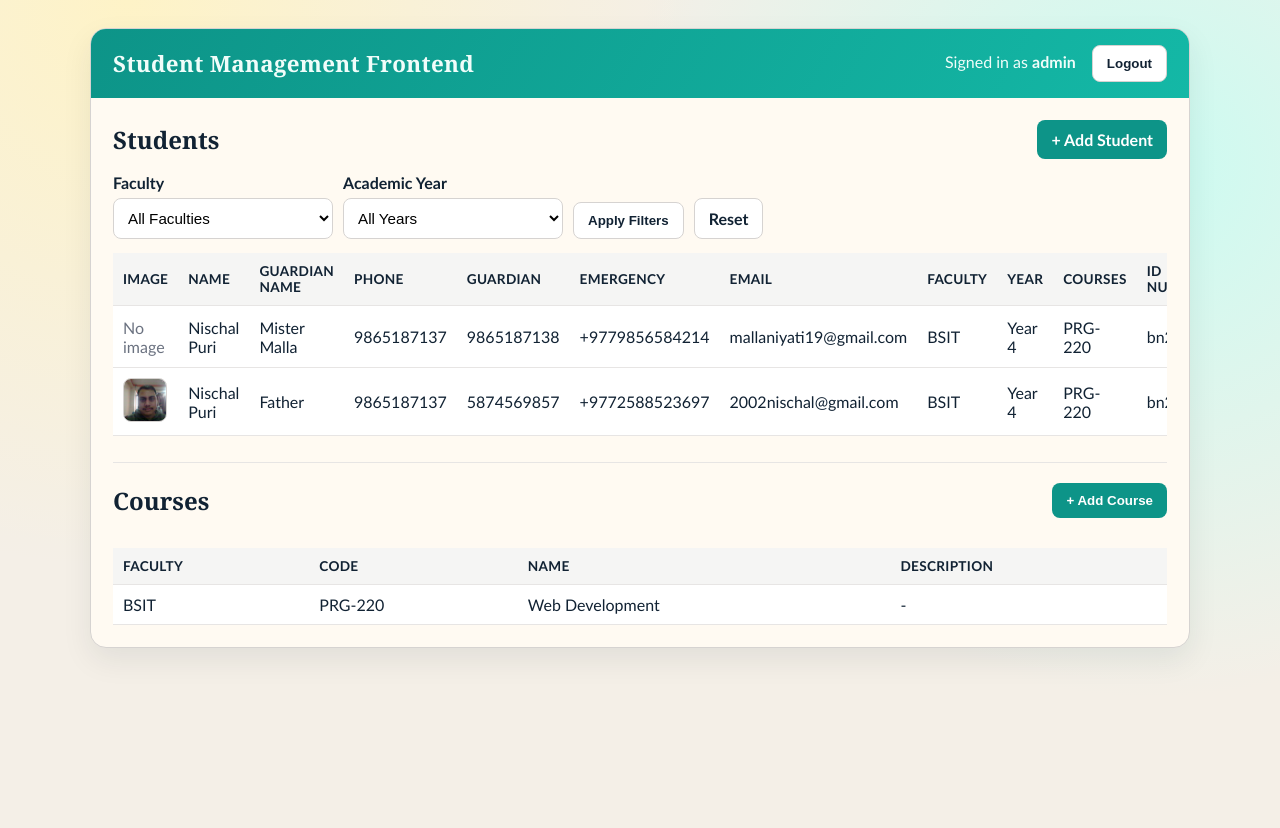
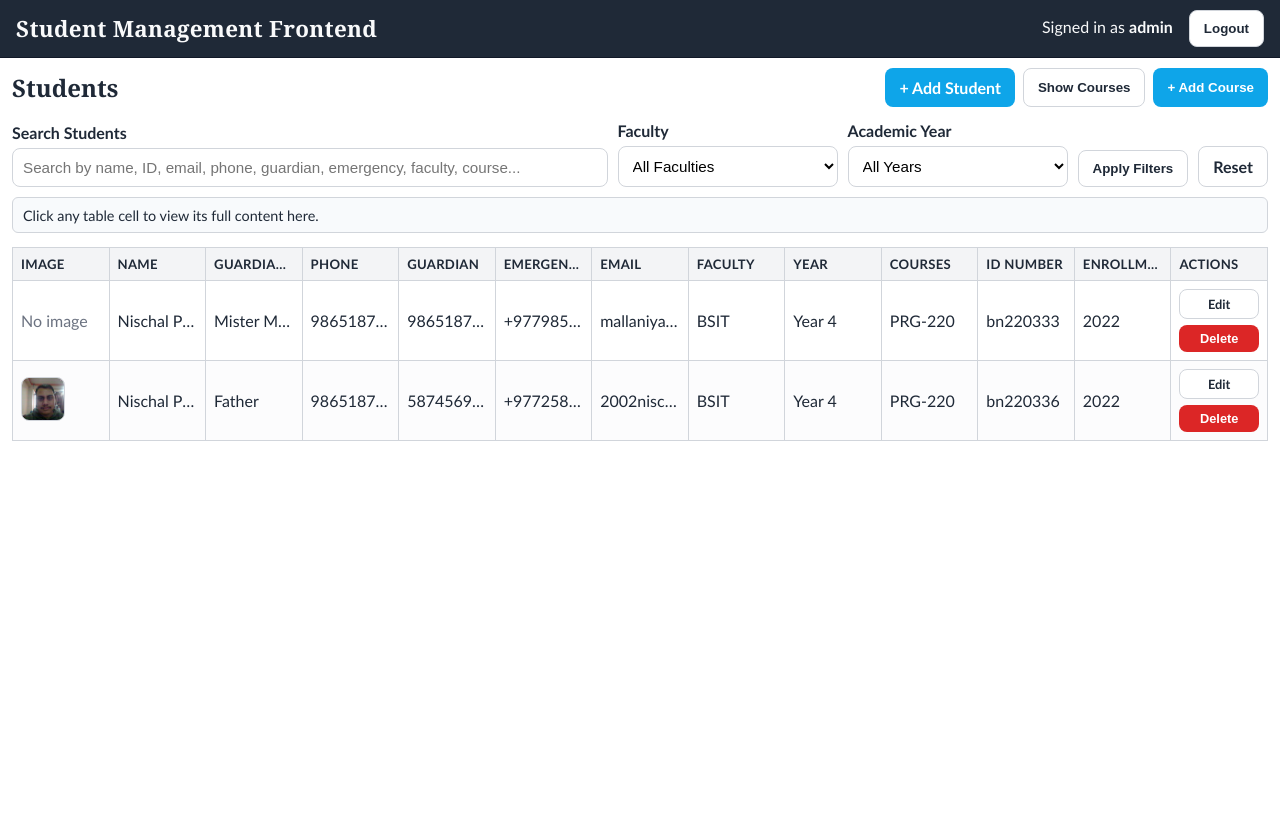
Before and after one commit to puri-codes/student-database, a Django app: page /students/ in a window 1280 px wide. After the commit the page ends 441 px from the top, so only its background shows below. Run offline with Django 5.2, Linux system fonts and the light colour scheme; a user stored in the database is signed in; data comes from the database, SQL or seed files in the repository; both versions use the stored data as it was after the commit.

Commit message:
Enhance student management interface and search functionality

```diff
--- a/students/templates/students/base.html
+++ b/students/templates/students/base.html
@@ -6,14 +6,14 @@
     <title>{% block title %}Student Manager{% endblock %}</title>
     <style>
         :root {
-            --ink: #112233;
-            --bg: #f4efe7;
-            --paper: #fffaf2;
-            --accent: #0d9488;
-            --accent-dark: #0f766e;
-            --danger: #c53030;
+            --ink: #1f2937;
+            --bg: #f3f4f6;
+            --paper: #ffffff;
+            --accent: #0ea5e9;
+            --accent-dark: #0284c7;
+            --danger: #dc2626;
             --muted: #6b7280;
-            --border: #d6d3d1;
+            --border: #d1d5db;
         }
 
         * { box-sizing: border-box; }
@@ -22,30 +22,29 @@
             margin: 0;
             font-family: "Trebuchet MS", "Lucida Sans Unicode", "Segoe UI", sans-serif;
             color: var(--ink);
-            background:
-                radial-gradient(circle at 10% 0%, #fef3c7 0%, transparent 40%),
-                radial-gradient(circle at 90% 20%, #ccfbf1 0%, transparent 40%),
-                var(--bg);
-            min-height: 100vh;
+            background: var(--bg);
+            min-height: 100dvh;
         }
 
         .container {
-            width: min(1100px, 95vw);
-            margin: 28px auto;
+            width: 100vw;
+            min-height: 100dvh;
+            margin: 0;
             background: var(--paper);
-            border: 1px solid var(--border);
-            border-radius: 16px;
-            box-shadow: 0 12px 30px rgba(17, 34, 51, 0.08);
-            overflow: hidden;
+            border: 0;
+            border-radius: 0;
+            box-shadow: none;
+            overflow: visible;
         }
 
         .header {
             display: flex;
             justify-content: space-between;
             align-items: center;
-            padding: 16px 22px;
-            background: linear-gradient(120deg, #0d9488, #14b8a6);
-            color: #f0fdfa;
+            padding: 10px 16px;
+            background: #1f2937;
+            color: #f9fafb;
+            border-bottom: 1px solid #111827;
         }
 
         .header h1 {
@@ -62,7 +61,7 @@
         }
 
         .content {
-            padding: 22px;
+            padding: 10px 12px;
         }
 
         .messages {
@@ -125,16 +124,36 @@
             border-collapse: collapse;
             margin-top: 14px;
             background: #fff;
+            table-layout: fixed;
         }
 
         th, td {
             text-align: left;
-            padding: 10px;
-            border-bottom: 1px solid #e7e5e4;
+            padding: 8px;
+            border: 1px solid var(--border);
             vertical-align: middle;
+            white-space: nowrap;
+            overflow: hidden;
+            text-overflow: ellipsis;
         }
 
-        th { background: #f5f5f4; font-size: 0.85rem; text-transform: uppercase; letter-spacing: 0.3px; }
+        th {
+            background: #f3f4f6;
+            font-size: 0.82rem;
+            text-transform: uppercase;
+            letter-spacing: 0.3px;
+            position: sticky;
+            top: 0;
+            z-index: 1;
+        }
+
+        tbody tr:nth-child(even) {
+            background: #fcfcfd;
+        }
+
+        tbody tr:hover {
+            background: #f0f9ff;
+        }
 
         .avatar {
             width: 44px;
@@ -146,8 +165,23 @@
 
         .actions {
             display: flex;
-            gap: 8px;
-            align-items: center;
+            flex-direction: column;
+            gap: 6px;
+            align-items: stretch;
+            width: 100%;
+        }
+
+        .actions a,
+        .actions button,
+        .actions form {
+            width: 100%;
+        }
+
+        .actions .btn {
+            padding: 6px 8px;
+            font-size: 0.8rem;
+            text-align: center;
+            display: block;
         }
 
         .errorlist {
@@ -210,6 +244,24 @@
             font-size: 0.9rem;
         }
 
+        .cell-viewer {
+            margin-top: 10px;
+            padding: 8px 10px;
+            border: 1px solid var(--border);
+            background: #f8fafc;
+            border-radius: 6px;
+            font-size: 0.9rem;
+            min-height: 36px;
+            display: flex;
+            align-items: center;
+        }
+
+        .active-cell {
+            outline: 2px solid #0284c7;
+            outline-offset: -2px;
+            background: #e0f2fe !important;
+        }
+
         option[hidden] {
             display: none;
         }
@@ -217,6 +269,7 @@
         @media (max-width: 900px) {
             .grid { grid-template-columns: 1fr; }
             .header { flex-direction: column; gap: 8px; align-items: flex-start; }
+            th, td { white-space: normal; }
         }
     </style>
 </head>
--- a/students/templates/students/student_list.html
+++ b/students/templates/students/student_list.html
@@ -5,10 +5,25 @@
 {% block content %}
     <div style="display:flex; justify-content:space-between; align-items:center; gap:10px; flex-wrap:wrap;">
         <h2 style="margin:0; font-family: Georgia, 'Palatino Linotype', serif;">Students</h2>
-        <a class="btn btn-primary" href="{% url 'students_web:student-create' %}">+ Add Student</a>
+        <div style="display:flex; gap:8px; flex-wrap:wrap;">
+            <a class="btn btn-primary" href="{% url 'students_web:student-create' %}">+ Add Student</a>
+            <button type="button" class="btn btn-ghost" id="toggle-courses-section">Show Courses</button>
+            <button type="button" class="btn btn-primary" id="open-course-form">+ Add Course</button>
+        </div>
     </div>
 
     <form method="get" style="margin-top:14px; display:flex; gap:10px; flex-wrap:wrap; align-items:end;">
+        <div class="form-row" style="min-width:260px; flex:1;">
+            <label for="q">Search Students</label>
+            <input
+                type="text"
+                id="q"
+                name="q"
+                value="{{ active_query }}"
+                placeholder="Search by name, ID, email, phone, guardian, emergency, faculty, course..."
+            />
+        </div>
+
         <div class="form-row" style="min-width:220px;">
             <label for="faculty">Faculty</label>
             <select name="faculty" id="faculty">
@@ -32,6 +47,8 @@
         <button type="submit" class="btn btn-ghost">Apply Filters</button>
         <a href="{% url 'students_web:student-list' %}" class="btn btn-ghost">Reset</a>
     </form>
+
+    <div id="cell-viewer" class="cell-viewer">Click any table cell to view its full content here.</div>
 
     <div class="table-wrap">
         <table>
@@ -98,10 +115,9 @@
         </table>
     </div>
 
-    <div style="margin-top: 26px; border-top: 1px solid #e7e5e4; padding-top: 20px;">
+    <div id="courses-section" style="margin-top: 26px; border-top: 1px solid #e7e5e4; padding-top: 20px; {% if not show_course_form %}display:none;{% endif %}">
         <div style="display:flex; justify-content:space-between; align-items:center; gap:10px; flex-wrap:wrap;">
             <h2 style="margin:0; font-family: Georgia, 'Palatino Linotype', serif;">Courses</h2>
-            <button type="button" class="btn btn-primary" id="toggle-course-form">+ Add Course</button>
         </div>
 
         <form method="post" action="{% url 'students_web:course-create' %}" id="course-form-box" style="margin-top:14px; padding:14px; border:1px solid #e7e5e4; border-radius:10px; {% if not show_course_form %}display:none;{% endif %}">
@@ -164,16 +180,60 @@
 
     <script>
         (function () {
-            var toggleButton = document.getElementById("toggle-course-form");
+            var toggleSectionButton = document.getElementById("toggle-courses-section");
+            var openCourseFormButton = document.getElementById("open-course-form");
+            var coursesSection = document.getElementById("courses-section");
             var formBox = document.getElementById("course-form-box");
-            if (!toggleButton || !formBox) {
+            var cellViewer = document.getElementById("cell-viewer");
+
+            function isVisible(element) {
+                return element && element.style.display !== "none";
+            }
+
+            if (toggleSectionButton && coursesSection) {
+                toggleSectionButton.addEventListener("click", function () {
+                    var visible = isVisible(coursesSection);
+                    coursesSection.style.display = visible ? "none" : "block";
+                    toggleSectionButton.textContent = visible ? "Show Courses" : "Hide Courses";
+                });
+            }
+
+            if (openCourseFormButton && coursesSection && formBox) {
+                openCourseFormButton.addEventListener("click", function () {
+                    coursesSection.style.display = "block";
+                    formBox.style.display = "block";
+                    if (toggleSectionButton) {
+                        toggleSectionButton.textContent = "Hide Courses";
+                    }
+                    var firstInput = formBox.querySelector("input, select, textarea");
+                    if (firstInput) {
+                        firstInput.focus();
+                    }
+                });
+            }
+
+            if (cellViewer) {
+                var cells = document.querySelectorAll("table td, table th");
+                for (var i = 0; i < cells.length; i++) {
+                    cells[i].addEventListener("click", function () {
+                        var text = this.innerText.replace(/\s+/g, " ").trim();
+                        if (!text) {
+                            text = "(empty cell)";
+                        }
+
+                        for (var j = 0; j < cells.length; j++) {
+                            cells[j].classList.remove("active-cell");
+                        }
+                        this.classList.add("active-cell");
+                        this.title = text;
+                        cellViewer.textContent = text;
+                    });
+                }
+            }
+
+            if (!formBox) {
                 return;
             }
-
-            toggleButton.addEventListener("click", function () {
-                var isHidden = formBox.style.display === "none" || !formBox.style.display;
-                formBox.style.display = isHidden ? "block" : "none";
-            });
         })();
     </script>
 {% endblock %}
--- a/students/web_views.py
+++ b/students/web_views.py
@@ -1,6 +1,7 @@
 from django.contrib import messages
 from django.contrib.auth.decorators import login_required
 from django.db import transaction
+from django.db.models import Q
 from django.shortcuts import get_object_or_404, redirect, render
 
 from .forms import CourseForm, StudentForm
@@ -11,6 +12,7 @@ from .models import Course, Student
 def student_list(request):
     faculty = request.GET.get("faculty")
     academic_year = request.GET.get("academic_year")
+    query = request.GET.get("q", "").strip()
 
     students = Student.objects.all().prefetch_related("courses")
     courses = Course.objects.all().order_by("faculty", "code")
@@ -18,6 +20,24 @@ def student_list(request):
         students = students.filter(faculty=faculty)
     if academic_year:
         students = students.filter(academic_year=academic_year)
+    if query:
+        filters = (
+            Q(full_name__icontains=query)
+            | Q(guardian_name__icontains=query)
+            | Q(phone_number__icontains=query)
+            | Q(guardian_phone_number__icontains=query)
+            | Q(emergency_contact_number__icontains=query)
+            | Q(email__icontains=query)
+            | Q(student_id_number__icontains=query)
+            | Q(faculty__icontains=query)
+            | Q(academic_year__icontains=query)
+            | Q(courses__code__icontains=query)
+            | Q(courses__name__icontains=query)
+            | Q(courses__faculty__icontains=query)
+        )
+        if query.isdigit():
+            filters = filters | Q(year_of_enrollment=int(query))
+        students = students.filter(filters).distinct()
 
     context = {
         "students": students,
@@ -27,6 +47,8 @@ def student_list(request):
         "year_choices": Student.AcademicYearChoices.choices,
         "active_faculty": faculty,
         "active_year": academic_year,
+        "active_query": query,
+        "show_course_form": False,
     }
     return render(request, "students/student_list.html", context)
 
@@ -109,6 +131,7 @@ def course_create(request):
         "year_choices": Student.AcademicYearChoices.choices,
         "active_faculty": "",
         "active_year": "",
+        "active_query": "",
         "show_course_form": True,
     }
     return render(request, "students/student_list.html", context)
```
Also changed, not shown: db.sqlite3.
